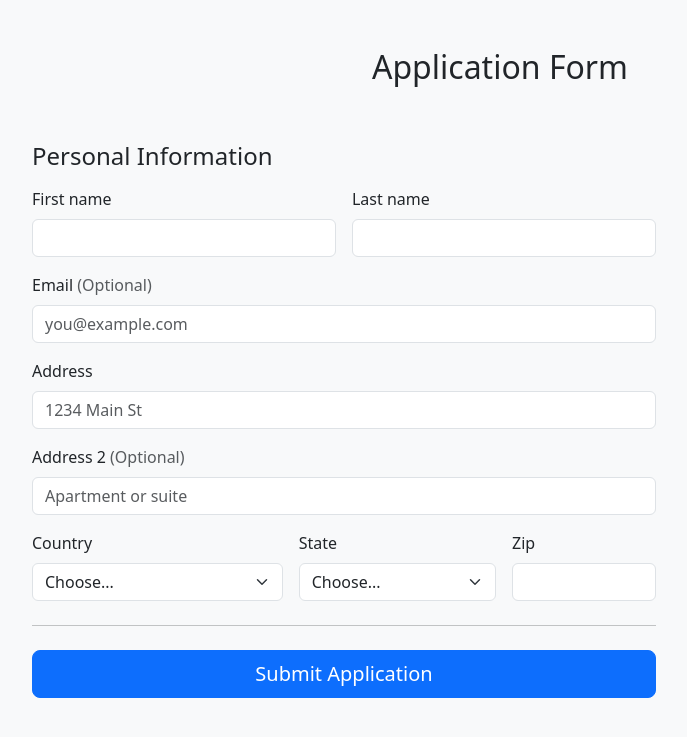
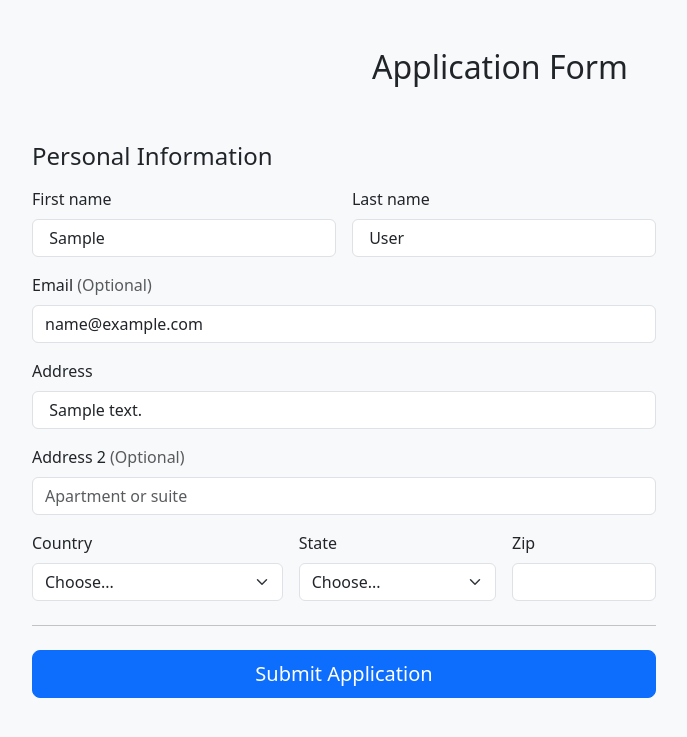
Before and after one commit to ShehaniD/Job-Site-P2, a Flask app: template P2_Starter_Code/templates/display.html in a window 1280 px wide. Shown: the top 737 px of the page, without its empty margins (140-827 px from the left). Run offline with Flask 2, Linux system fonts and the light colour scheme; the template is opened without the code that fills it: most values are stand-ins (such as "Sample title", 1, 10 or a date in 2020); some libraries are stand-ins or nearby versions.

Commit message:
Update display.html with jinja variables

```diff
--- a/P2_Starter_Code/app.py
+++ b/P2_Starter_Code/app.py
@@ -1,5 +1,6 @@
-from flask import Flask, render_template, request, redirect
+from flask import Flask, render_template, request, redirect, url_for
 from flask_bootstrap import Bootstrap
+from commonregex import CommonRegex
 import PyPDF2
 
 from werkzeug.utils import secure_filename
@@ -19,35 +20,7 @@
 
 @app.route('/')
 def index():  # put application's code here
-    pdfFileObj = open('uploads/sampleresume.pdf', 'rb')
-    # Creating a pdf reader object
-    pdfReader = PyPDF2.PdfFileReader(pdfFileObj)
-    # Getting number of pages in pdf file
-    pages = pdfReader.numPages
-    # Loop for reading all the Pages
-    for i in range(pages):
-        # Creating a page object
-        pageObj = pdfReader.getPage(i)
-        # Printing Page Number
-        print("Page No: ", i)
-        # Extracting text from page
-        # And splitting it into chunks of lines
-        text = pageObj.extractText().split('\n')
-        # Finally the lines are stored into list
-        # For iterating over list a loop is used
-        user['name'] = text[5]
-        user['email'] = text[18]
-
-        for i in range(len(text)):
-            # Printing the line
-            # Lines are seprated using "\n"
-            print(text[i], end="\n")
-            # For Seprating the Pages
-
-    # closing the pdf file object
-    pdfFileObj.close()
-    return render_template("index.html", user=user)
-
+    return render_template("index.html")
 
 @app.route("/upload", methods=['GET', 'POST'])
 def upload():
@@ -59,11 +32,43 @@
             if file_ext not in app.config['UPLOAD_EXTENSIONS']:
                 abort(400)
             uploaded_file.save(os.path.join(app.config['UPLOAD_PATH'], filename))
+            return redirect('display')
     return render_template("upload.html")
 
 @app.route("/display")
 def display():
-    return render_template()
+    # pdfFileObj = open('static/sample_resume.pdf', 'rb')
+    # # Creating a pdf reader object
+    # pdfReader = PyPDF2.PdfFileReader(pdfFileObj)
+    # # Getting number of pages in pdf file
+    # pages = pdfReader.numPages
+    # # Loop for reading all the Pages
+    # for i in range(pages):
+    #     # Creating a page object
+    #     pageObj = pdfReader.getPage(i)
+    #     # Printing Page Number
+    #     print("Page No: ", i)
+    #     # Extracting text from page
+    #     # And splitting it into chunks of lines
+    #     text = pageObj.extractText().split('\n')
+    #     # Finally the lines are stored into list
+    #     # For iterating over list a loop is used
+    #     user['name'] = text[5]
+    #     user['email'] = text[18]
+
+    #     print(user['name'])
+    #     print(user['email'])
+
+
+    #     # for i in range(len(text)):
+    #     #     # Printing the line
+    #     #     # Lines are seprated using "\n"
+    #     #     print(text[i], end="\n")
+    #     #     # For Seprating the Pages
+
+    # # closing the pdf file object
+    # pdfFileObj.close()
+    return render_template('display.html', first_name="Steve", last_name="Jobs", address="123 Apple St.")
 
 
 if __name__ == '__main__':
--- a/P2_Starter_Code/templates/display.html
+++ b/P2_Starter_Code/templates/display.html
@@ -46,7 +46,7 @@
           <div class="row g-3">
             <div class="col-sm-6">
               <label for="firstName" class="form-label">First name</label>
-              <input type="text" class="form-control" id="firstName" placeholder="" value="" required>
+              <input type="text" class="form-control" id="firstName" placeholder="" value="{% if first_name %} {{first_name}} {% endif %}" required>
               <div class="invalid-feedback">
                 Valid first name is required.
               </div>
@@ -54,7 +54,7 @@
 
             <div class="col-sm-6">
               <label for="lastName" class="form-label">Last name</label>
-              <input type="text" class="form-control" id="lastName" placeholder="" value="" required>
+              <input type="text" class="form-control" id="lastName" placeholder="" value="{% if last_name %} {{last_name}} {% endif %}" required>
               <div class="invalid-feedback">
                 Valid last name is required.
               </div>
@@ -62,7 +62,7 @@
 
             <div class="col-12">
               <label for="email" class="form-label">Email <span class="text-muted">(Optional)</span></label>
-              <input type="email" class="form-control" id="email" placeholder="you@example.com">
+              <input type="email" class="form-control" id="email" placeholder="you@example.com" value="{% if email %} {{email}} {% endif %}">
               <div class="invalid-feedback">
                 Please enter a valid email address for shipping updates.
               </div>
@@ -70,7 +70,7 @@
 
             <div class="col-12">
               <label for="address" class="form-label">Address</label>
-              <input type="text" class="form-control" id="address" placeholder="1234 Main St" required>
+              <input type="text" class="form-control" id="address" placeholder="1234 Main St" value="{% if address %} {{address}} {% endif %}" required>
               <div class="invalid-feedback">
                 Please enter your shipping address.
               </div>
```
Also changed, not shown: 1 other file.
